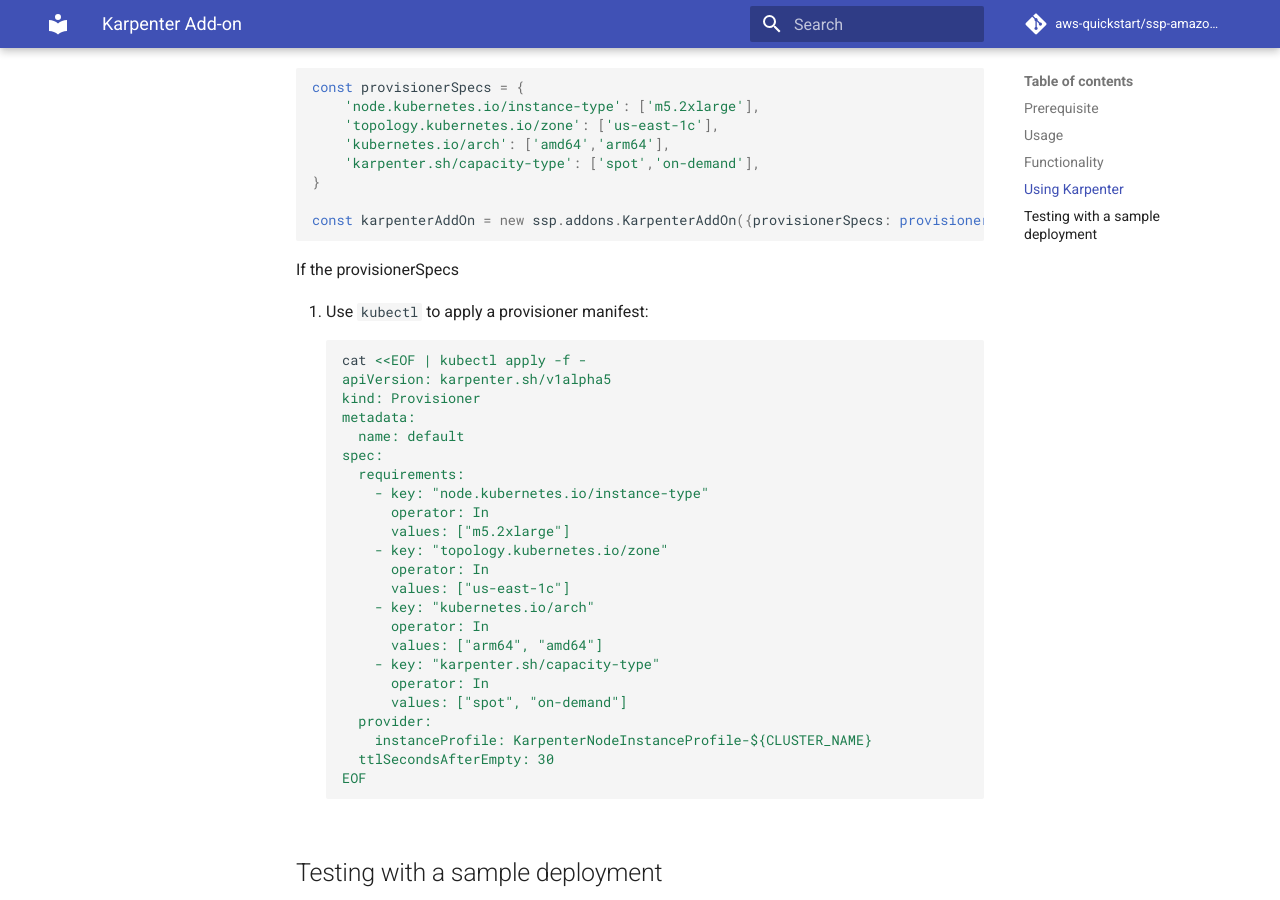
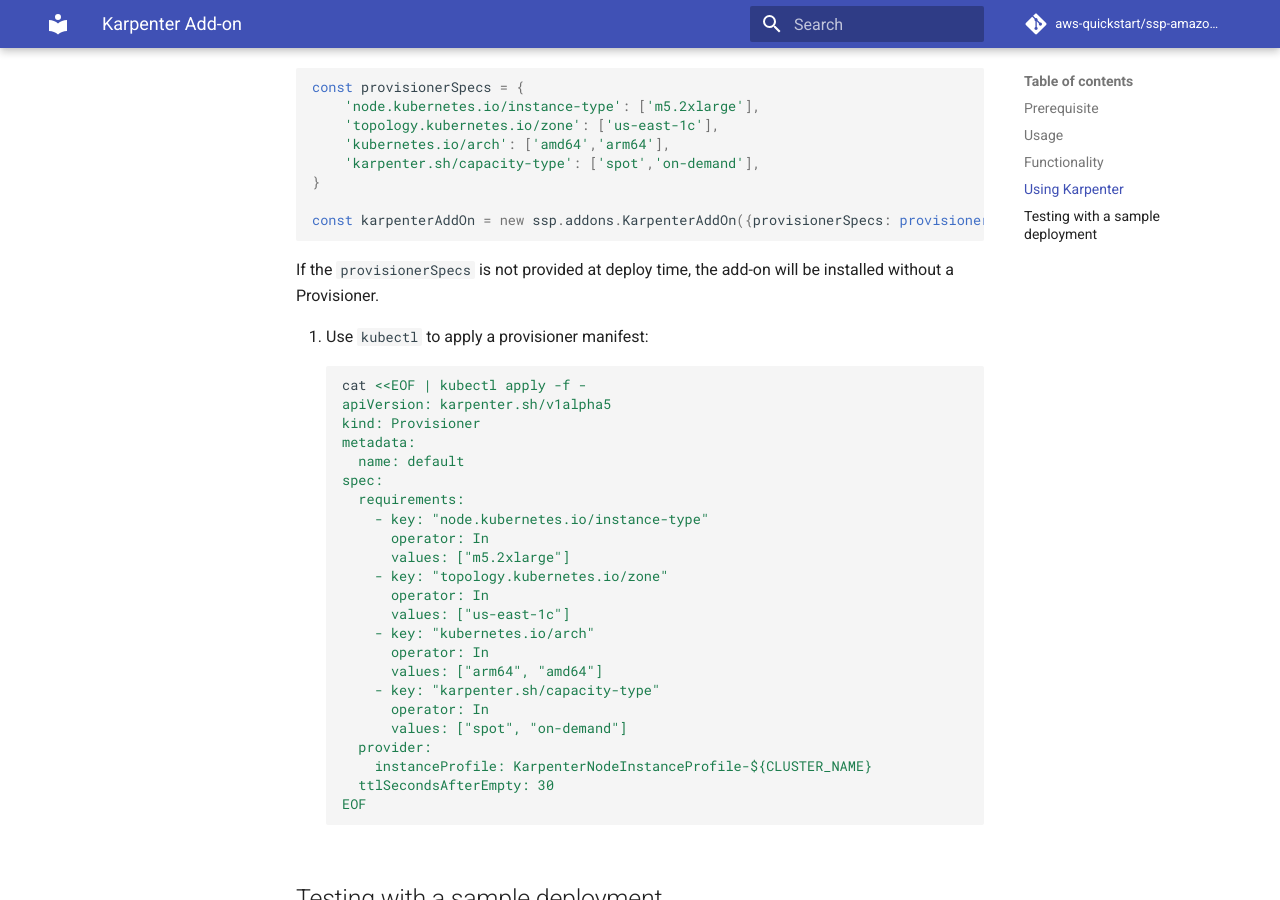
Before and after one commit to aws-quickstart/cdk-eks-blueprints, an MkDocs documentation site: the page built from docs/addons/karpenter.md, in a window 1280 px wide and 900 px high, scrolled down 1790 px. Built offline with MkDocs 1.6.1 and Material for MkDocs 9.7.7, drawn with Linux system fonts in a browser that asks for light colours; comment, search, counter and statistics services are not loaded.

Commit message:
finished missing doc item

````diff
--- a/docs/addons/karpenter.md
+++ b/docs/addons/karpenter.md
@@ -69,7 +69,7 @@
 const karpenterAddOn = new ssp.addons.KarpenterAddOn({provisionerSpecs: provisionerSpecs})
 ```
 
-If the provisionerSpecs
+If the `provisionerSpecs` is not provided at deploy time, the add-on will be installed without a Provisioner.
 
 2. Use `kubectl` to apply a provisioner manifest:
 ```bash
````
